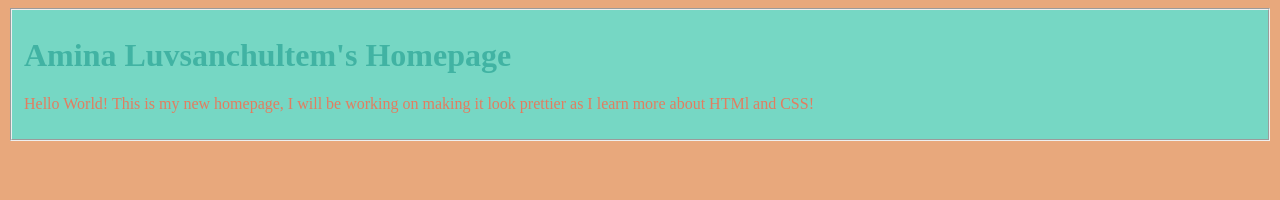
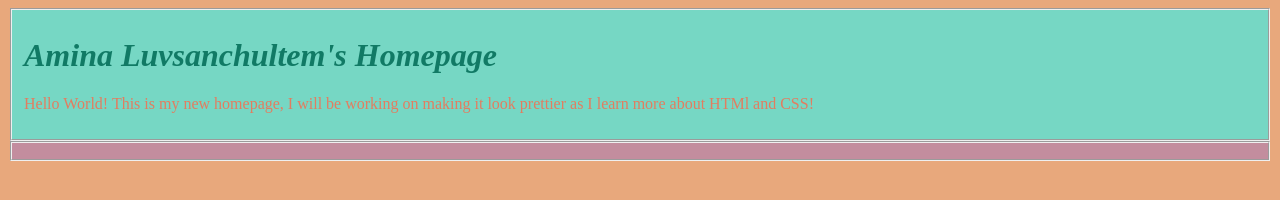
Before and after one commit to amin165/website, a plain HTML site: page index.html in a window 1280 px wide. Drawn offline with Linux system fonts and the light colour scheme.

Commit message:
Added fieldset

```diff
--- a/index.html
+++ b/index.html
@@ -3,17 +3,17 @@
 <head>
 <title>Amina Luvsanchultem's Homepage</title>
 <style>
-h1.standout{
-	text.align: center;
-}
 
 
 </style>
 </head>
 <body style="background-color: #E8A87C;">
 <fieldset style="background-color: #76D7C4">
-<h1 style="border:2px; color:#41B3A3;font-family: didot;">Amina Luvsanchultem's Homepage</h1>
+<h1 style="border:2px; color:#117A65;font-family: didot;"><i>Amina Luvsanchultem's Homepage</i></h1>
 <p style="color:#E27D60;font-family: didot;">Hello World! This is my new homepage, I will be working on making it look prettier as I learn more about HTMl and CSS!</p>
+</fieldset>
+<fieldset style="background-color: #C38D9E;">
+
 </fieldset>
 </body>
 </html>
```
